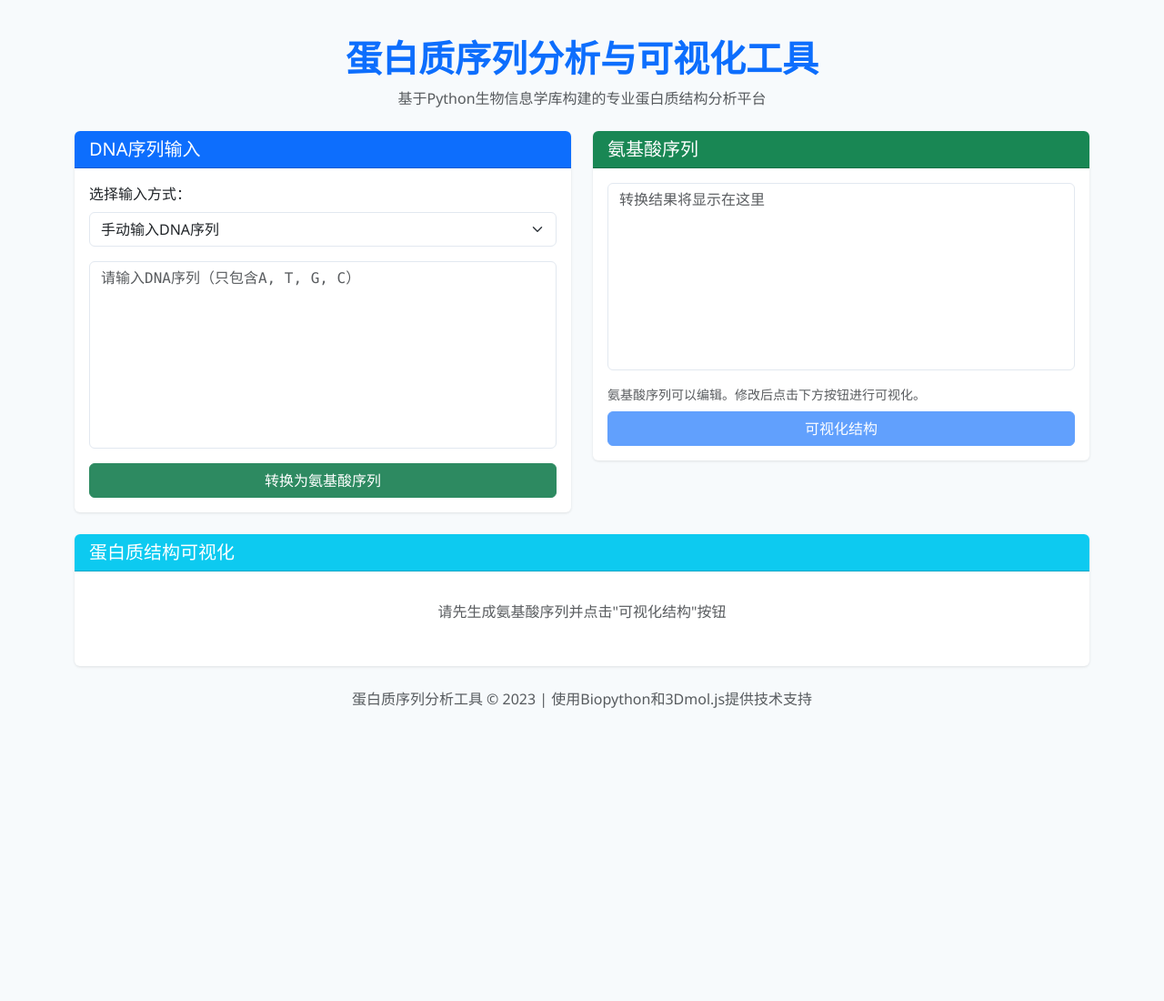
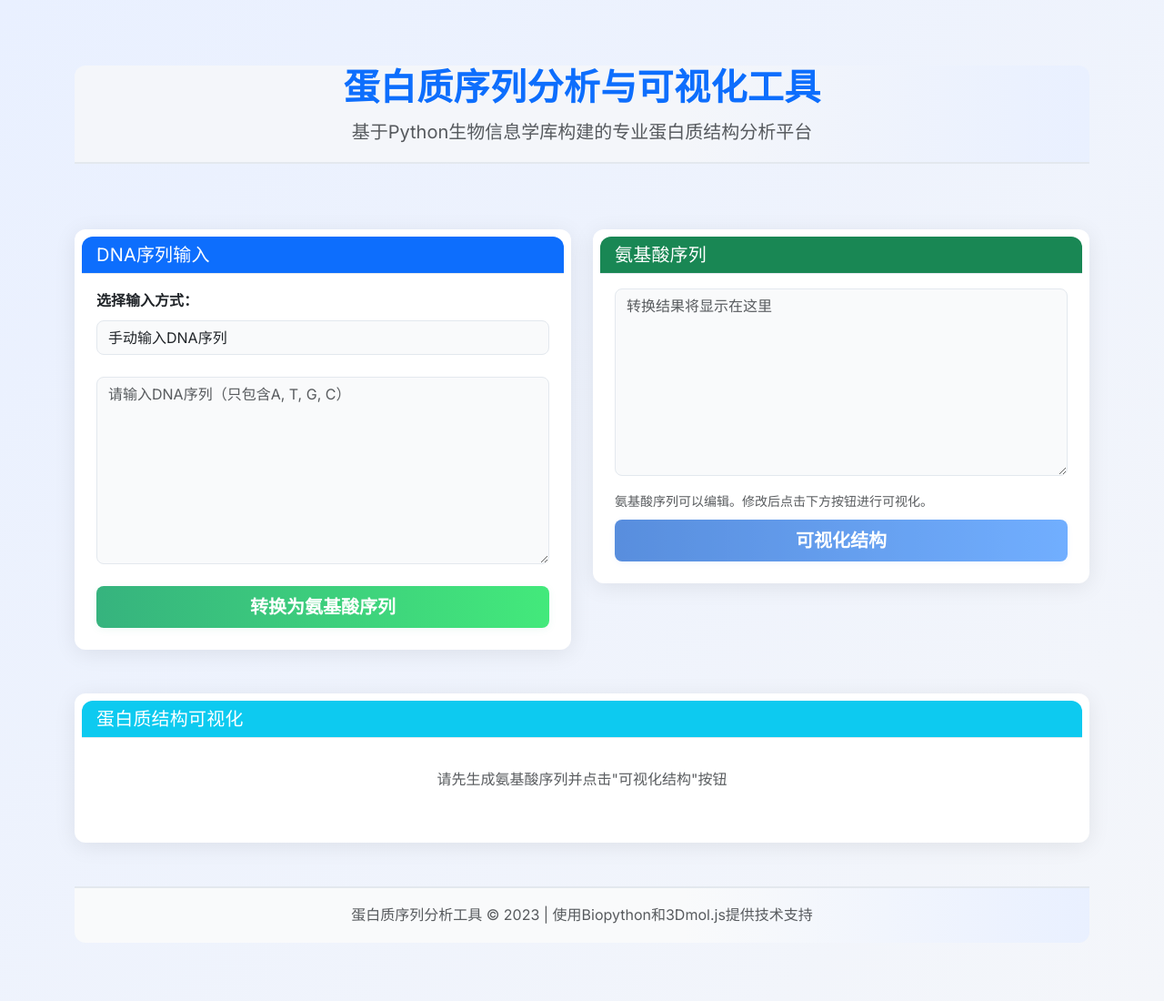
Before and after one commit to anjiachen/protein-ribbon-mode, a Flask app: page / in a window 1280 px wide. Shown: the whole page at 91% size. Before the commit the page ends 778 px from the top, so only its background shows below. Run offline with Flask 3, Linux system fonts and the light colour scheme.

Commit message:
前端视觉风格专业化升级：优化配色、卡片、按钮、排版，提升科技感和高级感

```diff
--- a/static/css/style.css
+++ b/static/css/style.css
@@ -1,113 +1,133 @@
 /* 主题颜色和基础样式 */
 :root {
-    --primary-color: #2c5282;
-    --secondary-color: #2d8a61;
-    --info-color: #3182ce;
-    --background-color: #f7fafc;
-    --text-color: #2d3748;
-    --muted-color: #718096;
-    --border-radius: 0.375rem;
+    --primary-color: #0052cc;
+    --secondary-color: #36b37e;
+    --info-color: #2684ff;
+    --background-color: #f4f6fa;
+    --card-bg: #fff;
+    --header-bg: #f9fafb;
+    --text-color: #222b45;
+    --muted-color: #8f9bb3;
+    --border-radius: 0.75rem;
+    --shadow: 0 4px 24px rgba(0,0,0,0.08);
+    --shadow-hover: 0 8px 32px rgba(0,0,0,0.12);
 }
 
 body {
-    font-family: 'Segoe UI', -apple-system, BlinkMacSystemFont, Arial, sans-serif;
-    background-color: var(--background-color);
+    font-family: 'Inter', 'Segoe UI', Arial, sans-serif;
+    background: linear-gradient(135deg, #e9f0ff 0%, #f4f6fa 100%);
     color: var(--text-color);
-    line-height: 1.5;
-    padding-top: 1rem;
-    padding-bottom: 2rem;
+    line-height: 1.7;
+    padding-top: 1.5rem;
+    padding-bottom: 2.5rem;
 }
 
-/* 标题样式 */
+h1, h2, h5, h6 {
+    font-weight: 800;
+    letter-spacing: 0.01em;
+}
+
 h1 {
-    font-weight: 700;
+    font-size: 2.5rem;
+    color: var(--primary-color);
     margin-bottom: 0.5rem;
 }
 
-/* 卡片和容器样式 */
 .card {
+    background: var(--card-bg);
     border: none;
-    box-shadow: 0 1px 3px rgba(0, 0, 0, 0.1);
+    box-shadow: var(--shadow);
     border-radius: var(--border-radius);
-    transition: box-shadow 0.3s ease;
+    transition: box-shadow 0.3s cubic-bezier(.4,2,.6,1);
 }
 
 .card:hover {
-    box-shadow: 0 4px 6px rgba(0, 0, 0, 0.1);
+    box-shadow: var(--shadow-hover);
 }
 
 .card-header {
-    font-weight: 600;
+    font-weight: 700;
+    background: var(--header-bg);
     border-top-left-radius: var(--border-radius) !important;
     border-top-right-radius: var(--border-radius) !important;
+    border-bottom: 1px solid #e3e8ee;
 }
 
-/* 表单元素样式 */
-textarea {
-    resize: none;
-    font-family: Consolas, monospace;
-    font-size: 0.9rem;
+textarea, .form-select, .form-control {
+    border-radius: 0.5rem;
+    border: 1.5px solid #e3e8ee;
+    background: #f9fafb;
+    font-size: 1rem;
+    transition: border-color 0.2s;
 }
 
-.form-select, .form-control {
-    border-color: #e2e8f0;
+textarea:focus, .form-select:focus, .form-control:focus {
+    border-color: var(--primary-color);
+    box-shadow: 0 0 0 0.15rem rgba(0,82,204,0.12);
+    background: #fff;
 }
 
-.form-select:focus, .form-control:focus {
-    border-color: var(--primary-color);
-    box-shadow: 0 0 0 0.25rem rgba(44, 82, 130, 0.25);
-}
-
-/* 按钮样式 */
 .btn-primary {
-    background-color: var(--primary-color);
-    border-color: var(--primary-color);
+    background: linear-gradient(90deg, #0052cc 0%, #2684ff 100%);
+    border: none;
+    color: #fff;
+    font-weight: 700;
+    border-radius: 0.5rem;
+    box-shadow: 0 2px 8px rgba(38,132,255,0.08);
+    transition: background 0.2s, box-shadow 0.2s;
 }
 
 .btn-primary:hover, .btn-primary:focus {
-    background-color: #1a365d;
-    border-color: #1a365d;
+    background: linear-gradient(90deg, #003580 0%, #0052cc 100%);
+    box-shadow: 0 4px 16px rgba(38,132,255,0.12);
 }
 
 .btn-success {
-    background-color: var(--secondary-color);
-    border-color: var(--secondary-color);
+    background: linear-gradient(90deg, #36b37e 0%, #43e97b 100%);
+    border: none;
+    color: #fff;
+    font-weight: 700;
+    border-radius: 0.5rem;
+    box-shadow: 0 2px 8px rgba(54,179,126,0.08);
+    transition: background 0.2s, box-shadow 0.2s;
 }
 
 .btn-success:hover, .btn-success:focus {
-    background-color: #1d6848;
-    border-color: #1d6848;
+    background: linear-gradient(90deg, #25875a 0%, #36b37e 100%);
+    box-shadow: 0 4px 16px rgba(54,179,126,0.12);
 }
 
 .btn-outline-primary {
     color: var(--primary-color);
-    border-color: var(--primary-color);
+    border: 1.5px solid var(--primary-color);
+    background: #fff;
+    font-weight: 600;
+    border-radius: 0.5rem;
+    transition: background 0.2s, color 0.2s;
 }
 
 .btn-outline-primary:hover, .btn-outline-primary.active {
-    background-color: var(--primary-color);
-    border-color: var(--primary-color);
-    color: white;
+    background: var(--primary-color);
+    color: #fff;
 }
 
-/* 可视化容器 */
 #visualization-container {
     min-height: 400px;
     display: flex;
     align-items: center;
     justify-content: center;
-    background-color: #f8fafc;
-    border-radius: 0.25rem;
+    background: #f4f6fa;
+    border-radius: 0.5rem;
+    box-shadow: var(--shadow);
 }
 
 #visualization-container img {
     max-width: 100%;
     max-height: 500px;
-    border-radius: 0.25rem;
-    box-shadow: 0 2px 4px rgba(0, 0, 0, 0.1);
+    border-radius: 0.5rem;
+    box-shadow: 0 2px 8px rgba(0,0,0,0.08);
 }
 
-/* 加载状态 */
 .loading-container {
     display: flex;
     flex-direction: column;
@@ -121,25 +141,37 @@ textarea {
     color: var(--muted-color);
 }
 
-/* 响应式调整 */
 @media (max-width: 768px) {
     .container {
-        padding-left: 1rem;
-        padding-right: 1rem;
+        padding-left: 0.5rem;
+        padding-right: 0.5rem;
+    }
+    h1 {
+        font-size: 2rem;
     }
 }
 
-/* 错误提示样式 */
 .error-message {
     color: #e53e3e;
     padding: 1rem;
-    border-radius: 0.25rem;
-    background-color: #fff5f5;
+    border-radius: 0.5rem;
+    background: #fff5f5;
     border-left: 4px solid #e53e3e;
     margin-bottom: 1rem;
+    font-weight: 600;
 }
 
-/* PDB信息 */
 #pdb-info {
     font-style: italic;
+    color: var(--muted-color);
 }
+
+footer {
+    border-top: 1px solid #e3e8ee;
+    margin-top: 2rem;
+    padding-top: 1.5rem;
+    color: var(--muted-color);
+    font-size: 1rem;
+    background: #f9fafb;
+    border-radius: 0.5rem;
+}
--- a/templates/index.html
+++ b/templates/index.html
@@ -5,6 +5,9 @@
     <meta name="viewport" content="width=device-width, initial-scale=1.0">
     <title>蛋白质序列分析与可视化工具</title>
     <link rel="stylesheet" href="https://cdn.jsdelivr.net/npm/bootstrap@5.3.0/dist/css/bootstrap.min.css">
+    <link rel="preconnect" href="https://fonts.googleapis.com">
+    <link rel="preconnect" href="https://fonts.gstatic.com" crossorigin>
+    <link href="https://fonts.googleapis.com/css2?family=Inter:wght@400;600;800&display=swap" rel="stylesheet">
     <link rel="stylesheet" href="{{ url_for('static', filename='css/style.css') }}">
     <!-- 添加3Dmol.js库 -->
     <script src="https://cdnjs.cloudflare.com/ajax/libs/jquery/3.6.0/jquery.min.js"></script>
@@ -13,21 +16,21 @@
 </head>
 <body>
     <div class="container">
-        <header class="my-4 text-center">
-            <h1 class="text-primary">蛋白质序列分析与可视化工具</h1>
-            <p class="text-muted">基于Python生物信息学库构建的专业蛋白质结构分析平台</p>
+        <header class="my-5 text-center pb-3" style="border-bottom: 2px solid #e3e8ee; background: linear-gradient(90deg, #f4f6fa 60%, #e9f0ff 100%); border-radius: 0.75rem 0.75rem 0 0;">
+            <h1 class="text-primary mb-2" style="font-family: 'Inter', 'Segoe UI', Arial, sans-serif;">蛋白质序列分析与可视化工具</h1>
+            <p class="text-muted fs-5 mb-0">基于Python生物信息学库构建的专业蛋白质结构分析平台</p>
         </header>
 
-        <div class="row">
+        <div class="row g-4 mt-2 mb-4">
             <!-- 输入区域 -->
             <div class="col-md-6">
-                <div class="card mb-4">
+                <div class="card mb-4 p-2">
                     <div class="card-header bg-primary text-white">
                         <h2 class="h5 mb-0">DNA序列输入</h2>
                     </div>
                     <div class="card-body">
-                        <div class="mb-3">
-                            <label for="sequence-type" class="form-label">选择输入方式：</label>
+                        <div class="mb-4">
+                            <label for="sequence-type" class="form-label fw-bold">选择输入方式：</label>
                             <select id="sequence-type" class="form-select">
                                 <option value="manual">手动输入DNA序列</option>
                                 <option value="query">使用NCBI查询</option>
@@ -47,8 +50,8 @@
                                     <span id="search-spinner" class="spinner-border spinner-border-sm d-none" role="status" aria-hidden="true"></span>
                                 </button>
                             </div>
-                            <div class="alert alert-info small">
-                                <p>可以输入如"beta globin human"、"insulin"等关键词</p>
+                            <div class="alert alert-info small mb-0">
+                                <p class="mb-0">可以输入如"beta globin human"、"insulin"等关键词</p>
                             </div>
                         </div>
 
@@ -61,7 +64,7 @@
                             </select>
                         </div>
 
-                        <button id="translate-btn" class="btn btn-success w-100">
+                        <button id="translate-btn" class="btn btn-success w-100 mt-2 py-2 fs-5">
                             <span id="translate-btn-text">转换为氨基酸序列</span>
                             <span id="translate-spinner" class="spinner-border spinner-border-sm d-none" role="status" aria-hidden="true"></span>
                         </button>
@@ -71,7 +74,7 @@
 
             <!-- 氨基酸结果区域 -->
             <div class="col-md-6">
-                <div class="card mb-4">
+                <div class="card mb-4 p-2">
                     <div class="card-header bg-success text-white">
                         <h2 class="h5 mb-0">氨基酸序列</h2>
                     </div>
@@ -79,7 +82,7 @@
                         <textarea id="amino-sequence" class="form-control mb-3" rows="8" placeholder="转换结果将显示在这里"></textarea>
                         <div class="form-text mb-2">氨基酸序列可以编辑。修改后点击下方按钮进行可视化。</div>
                         <div class="d-grid">
-                            <button id="visualize-btn" class="btn btn-primary" disabled>
+                            <button id="visualize-btn" class="btn btn-primary py-2 fs-5" disabled>
                                 <span id="visualize-btn-text">可视化结构</span>
                                 <span id="visualize-spinner" class="spinner-border spinner-border-sm d-none" role="status" aria-hidden="true"></span>
                             </button>
@@ -92,7 +95,7 @@
         <!-- 可视化区域 -->
         <div class="row mb-4">
             <div class="col-12">
-                <div class="card">
+                <div class="card p-2">
                     <div class="card-header bg-info text-white">
                         <h2 class="h5 mb-0">蛋白质结构可视化</h2>
                     </div>
@@ -147,8 +150,8 @@
             </div>
         </div>
 
-        <footer class="text-center text-muted mb-4">
-            <p>蛋白质序列分析工具 &copy; 2023 | 使用Biopython和3Dmol.js提供技术支持</p>
+        <footer class="text-center text-muted mb-4 mt-5 py-3" style="border-top: 2px solid #e3e8ee; background: linear-gradient(90deg, #f9fafb 60%, #e9f0ff 100%); border-radius: 0 0 0.75rem 0.75rem;">
+            <p class="mb-0">蛋白质序列分析工具 &copy; 2023 | 使用Biopython和3Dmol.js提供技术支持</p>
         </footer>
     </div>
 
```
